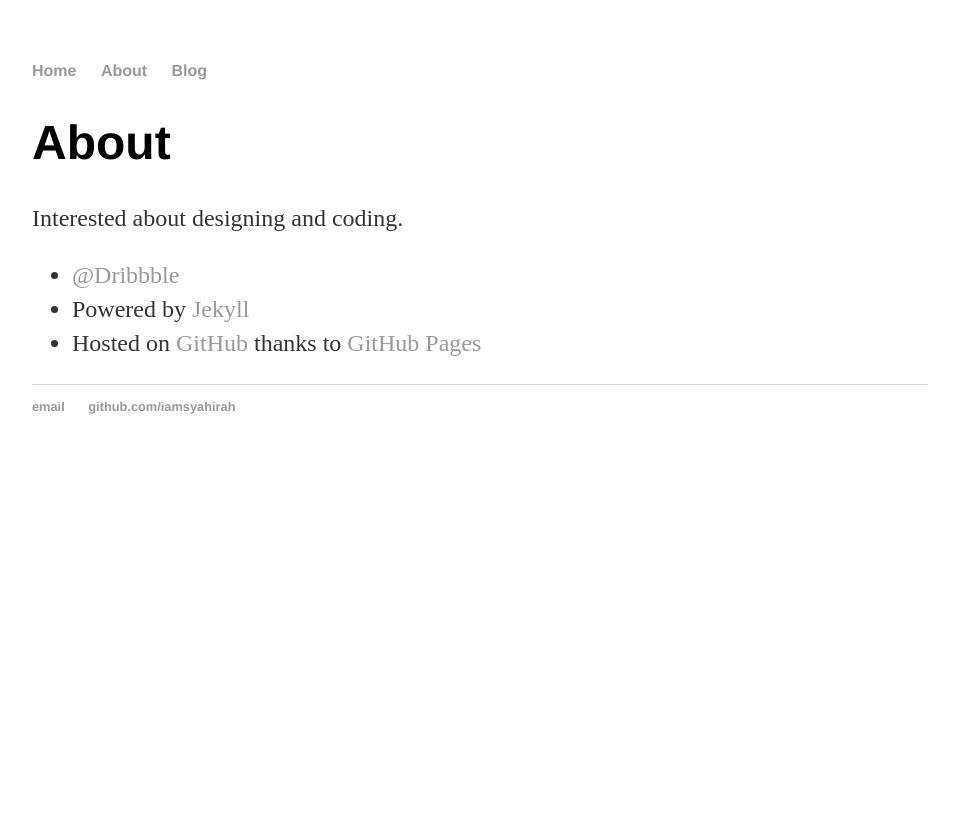
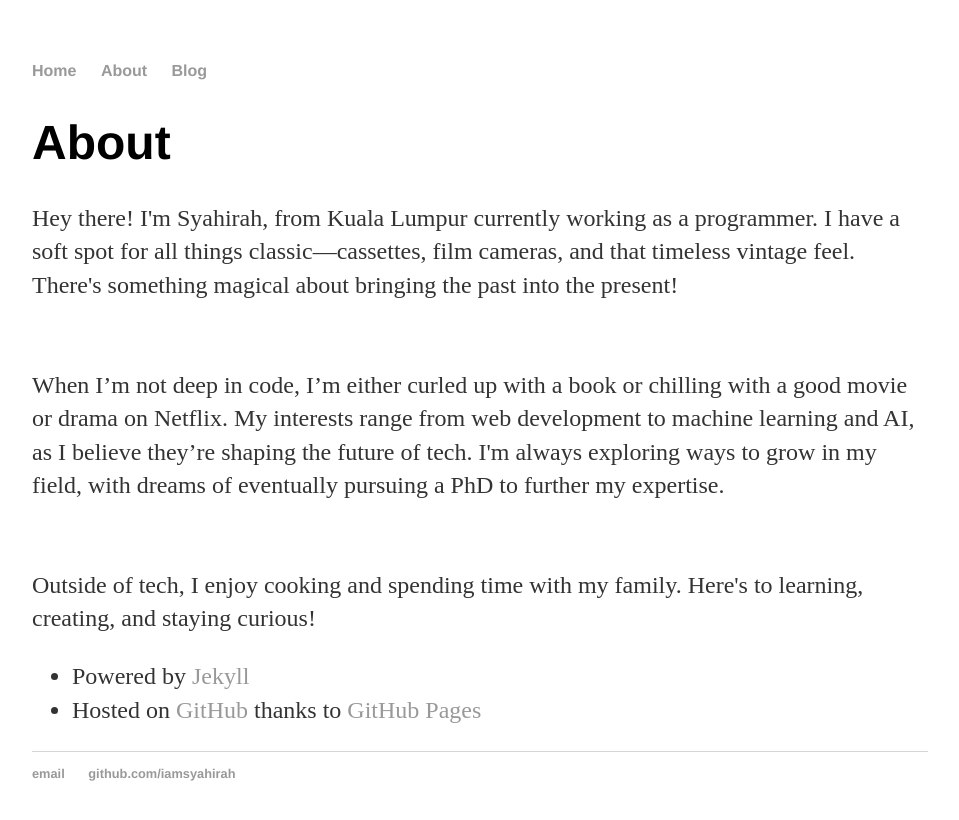
Before and after one commit to iamsyahirah/iamsyahirah.github.io, a Jekyll site: the page built from about/index.html, in a window 1280 px wide. Shown: the top 820 px of the page, without its empty margins (160-1119 px from the left). Built offline with Jekyll 4.4.1, drawn with Linux system fonts in a browser that asks for light colours.

Commit message:
add about me

```diff
--- a/about/index.html
+++ b/about/index.html
@@ -5,10 +5,18 @@ title: About
 
 	<div class="about">
 		<h1>About</h1>
-     		<p>Interested about designing and coding.</p>
+     		<p>Hey there! I'm Syahirah, from Kuala Lumpur currently working as a programmer.
+			I have a soft spot for all things classic—cassettes, film cameras, and that timeless vintage feel.
+			There's something magical about bringing the past into the present!</p>
+<br>
+<p>When I’m not deep in code, I’m either curled up with a book or chilling with a good movie or drama on Netflix.
+My interests range from web development to machine learning and AI, as I believe they’re shaping the future of tech.
+I'm always exploring ways to grow in my field, with dreams of eventually pursuing a PhD to further my expertise.</p>
+<br>
+<p>Outside of tech, I enjoy cooking and spending time with my family.
+Here's to learning, creating, and staying curious!</p>
 
 		<ul class="contacts">
-			<li><a href="https://dribbble.com/iamsyahirah">@Dribbble</a></li>
 			<li>Powered by <a href="https://jekyllrb.com/" title="Jekyll">Jekyll</a></li>
         		<li>Hosted on <a href="https://github.com/iamsyahirah/iamsyahirah.github.io" title="This site hosted on GitHub">GitHub</a> thanks to <a href="http://pages.github.com/" title="GitHub Pages">GitHub Pages</a></li>
       			</ul>
```
